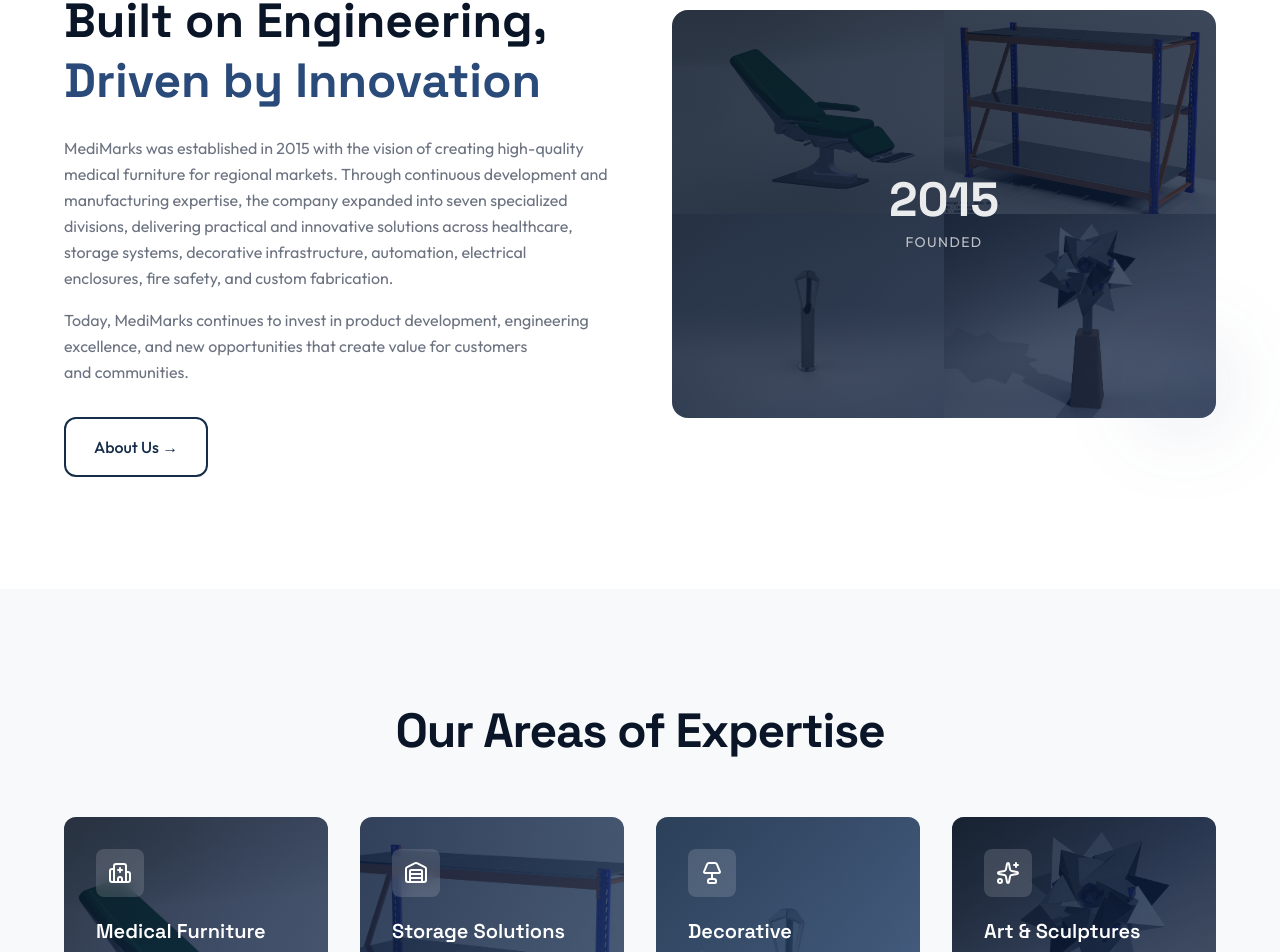
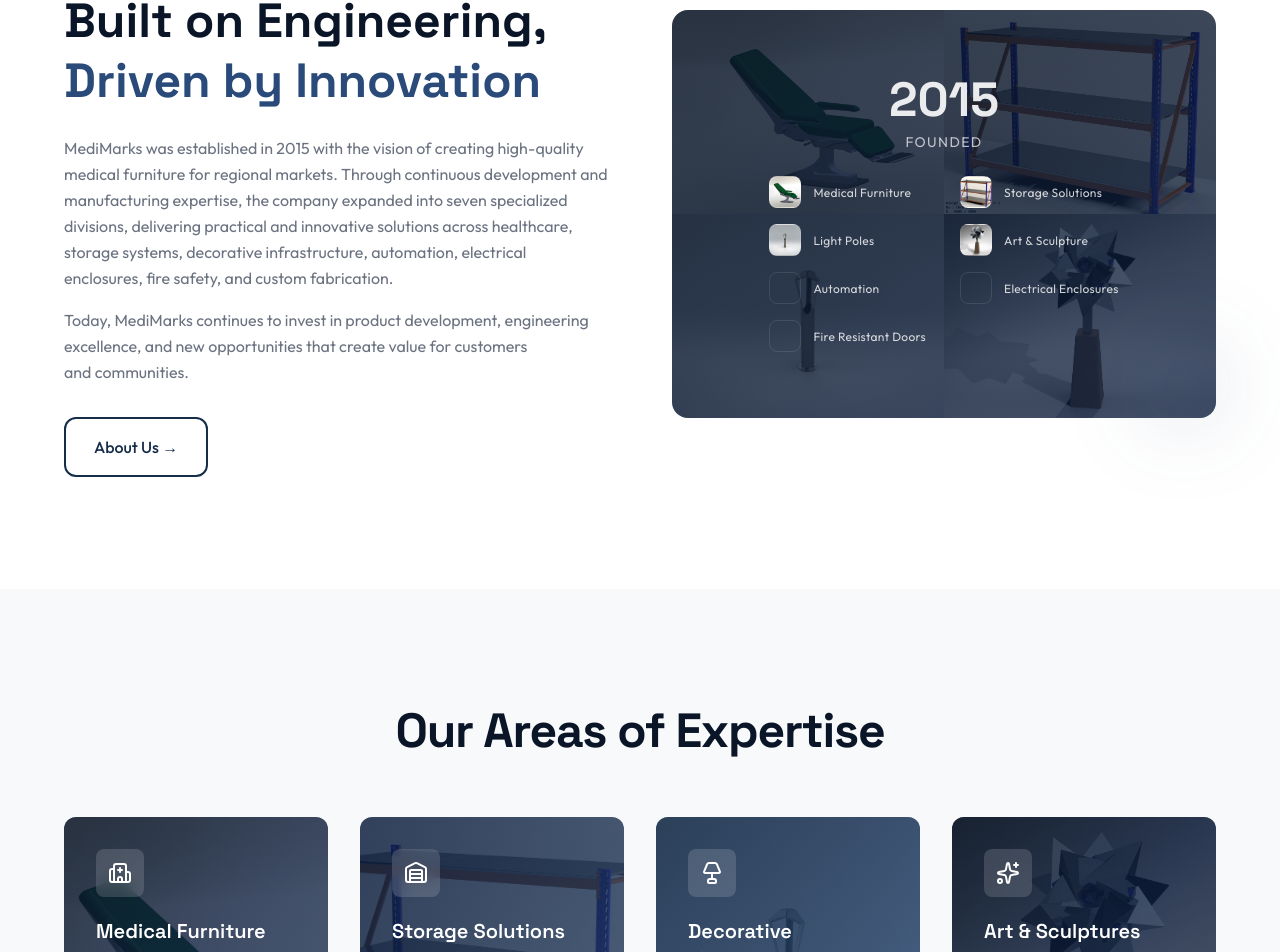
Before and after one commit to yara-hue/medimarks, a Next.js app: page / in a window 1280 px wide. Shown: the part 961-1913 px from the top of the page. Built offline with nearby package versions, Linux system fonts and the light colour scheme.

Commit message:
revert: restore division thumbnail grid in CompanyOverview

```diff
--- a/src/components/sections/home/CompanyOverview.tsx
+++ b/src/components/sections/home/CompanyOverview.tsx
@@ -77,6 +77,27 @@
                   <div className="mt-2 text-white/70 text-sm tracking-widest uppercase">
                     Founded
                   </div>
+                  <div className="mt-6 grid grid-cols-2 gap-x-8 gap-y-4">
+                    {[
+                      { name: "Medical Furniture", img: "product-assem-echair.jpg" },
+                      { name: "Storage Solutions", img: "product-shelf-model-1.jpg" },
+                      { name: "Light Poles", img: "product-garden-light-pole.jpg" },
+                      { name: "Art & Sculpture", img: "product-star-alliance-2.jpg" },
+                      { name: "Automation", img: "Automation/4 Axis CNC Router Machine 1530.jpg" },
+                      { name: "Electrical Enclosures", img: "Electrical Enclosures/Electrical Box 1.jpg" },
+                      { name: "Fire Resistant Doors", img: "Fire Resistant Metal Doors/MH.Door 100x220.jpg" },
+                    ].map((item) => (
+                      <div key={item.name} className="flex items-center gap-3">
+                        <div
+                          className="w-8 h-8 rounded-lg bg-cover bg-center shrink-0 border border-white/10"
+                          style={{ backgroundImage: "url(/images/products/" + item.img + ")" }}
+                        />
+                        <span className="text-white/80 text-xs tracking-wide text-left leading-tight">
+                          {item.name}
+                        </span>
+                      </div>
+                    ))}
+                  </div>
                 </div>
               </div>
             </div>
```
Lines whose indentation alone changed are shown as unchanged.
